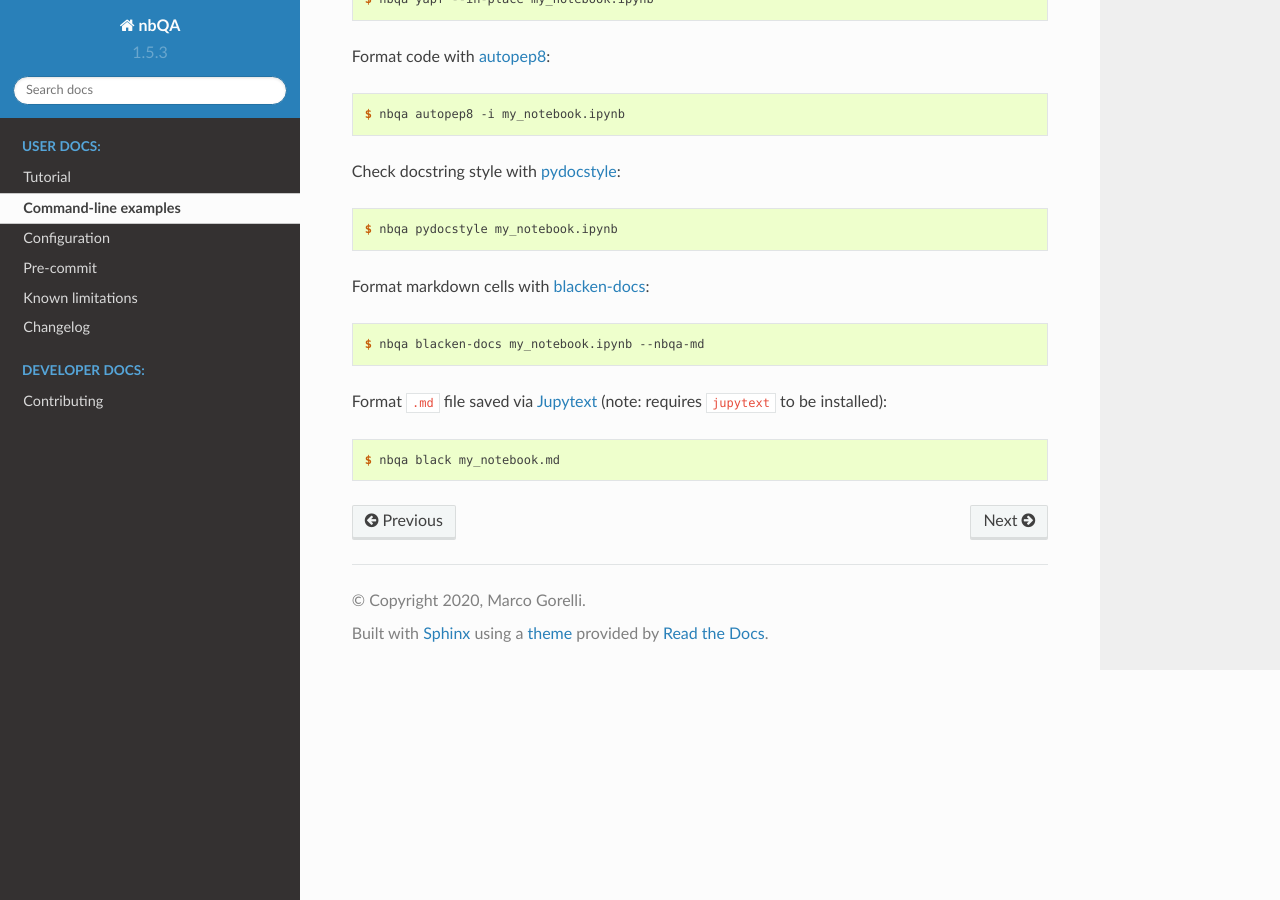
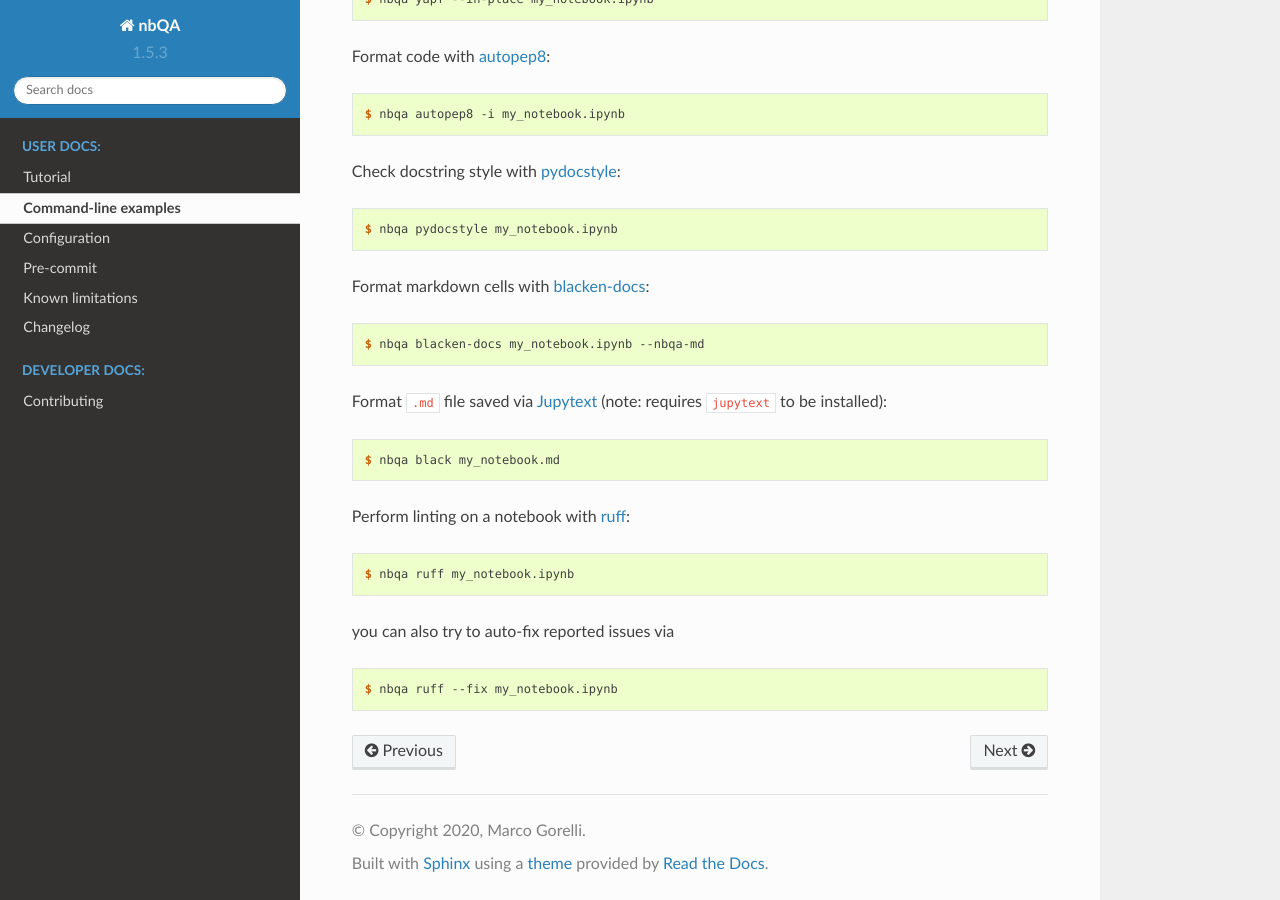
Before and after one commit to nbQA-dev/nbQA, a Sphinx documentation site: the page built from docs/examples.rst, in a window 1280 px wide and 900 px high, scrolled down 1470 px. Built offline with Sphinx 7.4.7 and the Read the Docs theme 2.0.0, drawn with Linux system fonts in a browser that asks for light colours.

Commit message:
added example

```diff
--- a/docs/examples.rst
+++ b/docs/examples.rst
@@ -97,6 +97,18 @@
 
    $ nbqa black my_notebook.md
 
+Perform linting on a notebook with `ruff`_:
+
+.. code:: console
+
+   $ nbqa ruff my_notebook.ipynb
+
+you can also try to auto-fix reported issues via
+
+.. code:: console
+
+   $ nbqa ruff --fix my_notebook.ipynb
+
 .. _black: https://black.readthedocs.io/en/stable/
 .. _doctest: https://docs.python.org/3/library/doctest.html
 .. _flake8: https://flake8.pycqa.org/en/latest/
@@ -109,3 +121,4 @@
 .. _autopep8: https://github.com/hhatto/autopep8
 .. _pydocstyle: http://www.pydocstyle.org/en/stable/
 .. _blacken-docs: https://github.com/asottile/blacken-docs
+.. _ruff: https://github.com/charliermarsh/ruff
```
